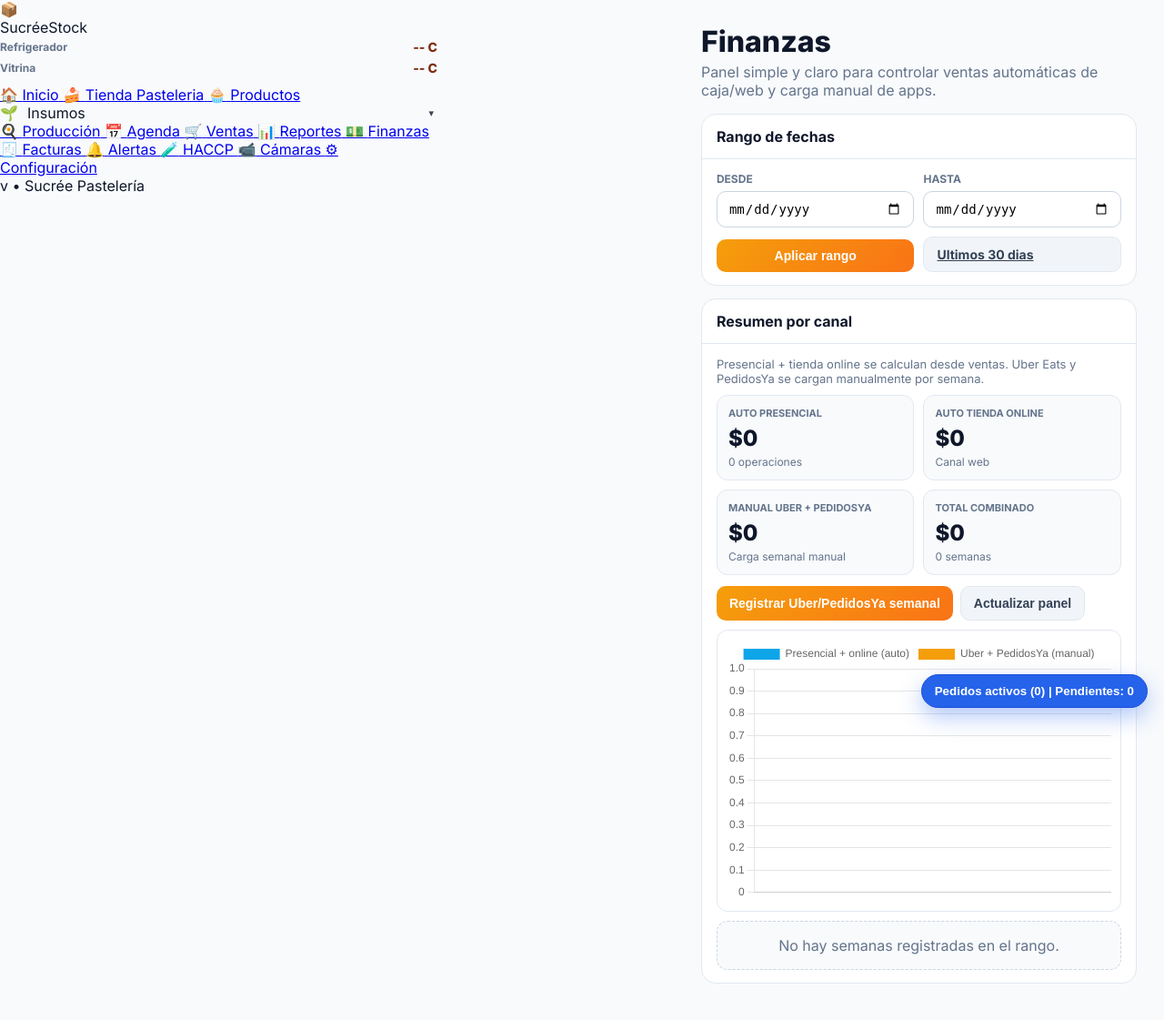
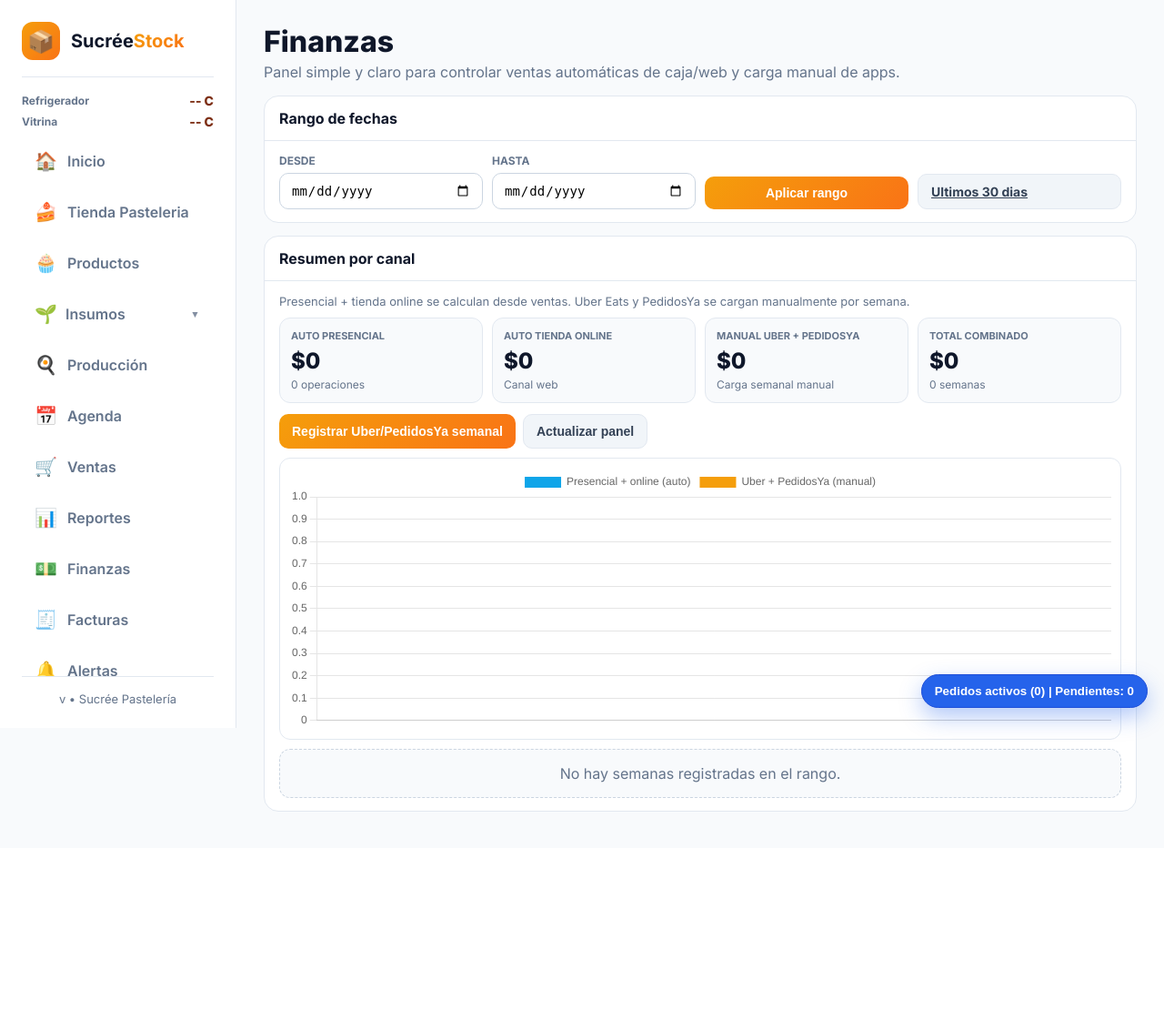
Before and after one commit to alexdroow/gestor_stock, a Python web app: template templates/finanzas.html in a window 1280 px wide. Shown: the whole page at 91% size. After the commit the page ends 892 px from the top, so only its background shows below. Run offline with Jinja, Linux system fonts and the light colour scheme; the template is opened without the code that fills it, so the values that code supplies are empty.

Commit message:
Finanzas: corregir estilos de sidebar y layout visual

```diff
--- a/templates/finanzas.html
+++ b/templates/finanzas.html
@@ -11,6 +11,18 @@
         :root { --primary:#f59e0b; --secondary:#f97316; }
         body { font-family:'Inter', -apple-system, BlinkMacSystemFont, sans-serif; background:#f8fafc; color:#0f172a; }
         .layout { display:flex; min-height:100vh; }
+        .sidebar { width:260px; background:#fff; border-right:1px solid #e2e8f0; padding:24px; display:flex; flex-direction:column; position:fixed; height:100vh; z-index:100; }
+        .logo { display:flex; align-items:center; gap:12px; padding-bottom:18px; border-bottom:1px solid #e2e8f0; margin-bottom:14px; }
+        .logo-icon { width:42px; height:42px; border-radius:12px; background:linear-gradient(135deg,var(--primary),var(--secondary)); display:flex; align-items:center; justify-content:center; font-size:24px; }
+        .logo-text { font-size:20px; font-weight:700; color:#0f172a; }
+        .logo-text span { background:linear-gradient(135deg,var(--primary),var(--secondary)); -webkit-background-clip:text; -webkit-text-fill-color:transparent; }
+        .nav-menu { display:flex; flex-direction:column; gap:8px; flex:1; }
+        .nav-item { display:flex; align-items:center; gap:12px; padding:12px 14px; border-radius:12px; text-decoration:none; color:#64748b; font-weight:600; transition:all .2s ease; }
+        .nav-item:hover { background:#fff7ed; color:#d97706; }
+        .nav-item.active { background:linear-gradient(135deg,var(--primary),var(--secondary)); color:#fff; }
+        .nav-item .icon { font-size:20px; width:24px; text-align:center; }
+        .nav-badge { margin-left:auto; background:#ef4444; color:#fff; padding:2px 10px; border-radius:20px; font-size:12px; font-weight:700; display:inline-flex; align-items:center; justify-content:center; min-width:28px; }
+        .sidebar-footer { padding-top:16px; border-top:1px solid #e2e8f0; font-size:13px; color:#64748b; text-align:center; }
         .main { margin-left:260px; width:calc(100vw - 260px); padding:26px 30px; }
         .title { font-size:32px; font-weight:800; margin-bottom:4px; }
         .subtitle { color:#64748b; margin-bottom:16px; }
@@ -47,8 +59,14 @@
         .modal-body { padding:14px 15px; display:grid; gap:10px; }
         .modal-grid { display:grid; grid-template-columns:repeat(auto-fit,minmax(160px,1fr)); gap:10px; }
         .modal-foot { padding:12px 15px; border-top:1px solid #e2e8f0; display:flex; gap:8px; justify-content:flex-end; }
+        body.dark-mode .sidebar { background:#1e293b; border-color:#334155; }
+        body.dark-mode .logo-text { color:#f8fafc; }
+        body.dark-mode .nav-item { color:#94a3b8; }
+        body.dark-mode .nav-item:hover { background:#334155; color:#f8fafc; }
+        body.dark-mode .sidebar-footer { border-color:#334155; color:#cbd5e1; }
         @media (max-width:1024px) { .main { margin-left:240px; width:calc(100vw - 240px); padding:22px; } }
-        @media (max-width:768px) { .main { margin-left:0; width:100vw; padding:18px; } }
+        @media (max-width:1024px) { .sidebar { width:240px; } }
+        @media (max-width:768px) { .sidebar { transform:translateX(-100%); } .main { margin-left:0; width:100vw; padding:18px; } }
     </style>
     <link rel="stylesheet" href="{{ url_for('static', filename='darkmode-fixes.css') }}">
 </head>
```
